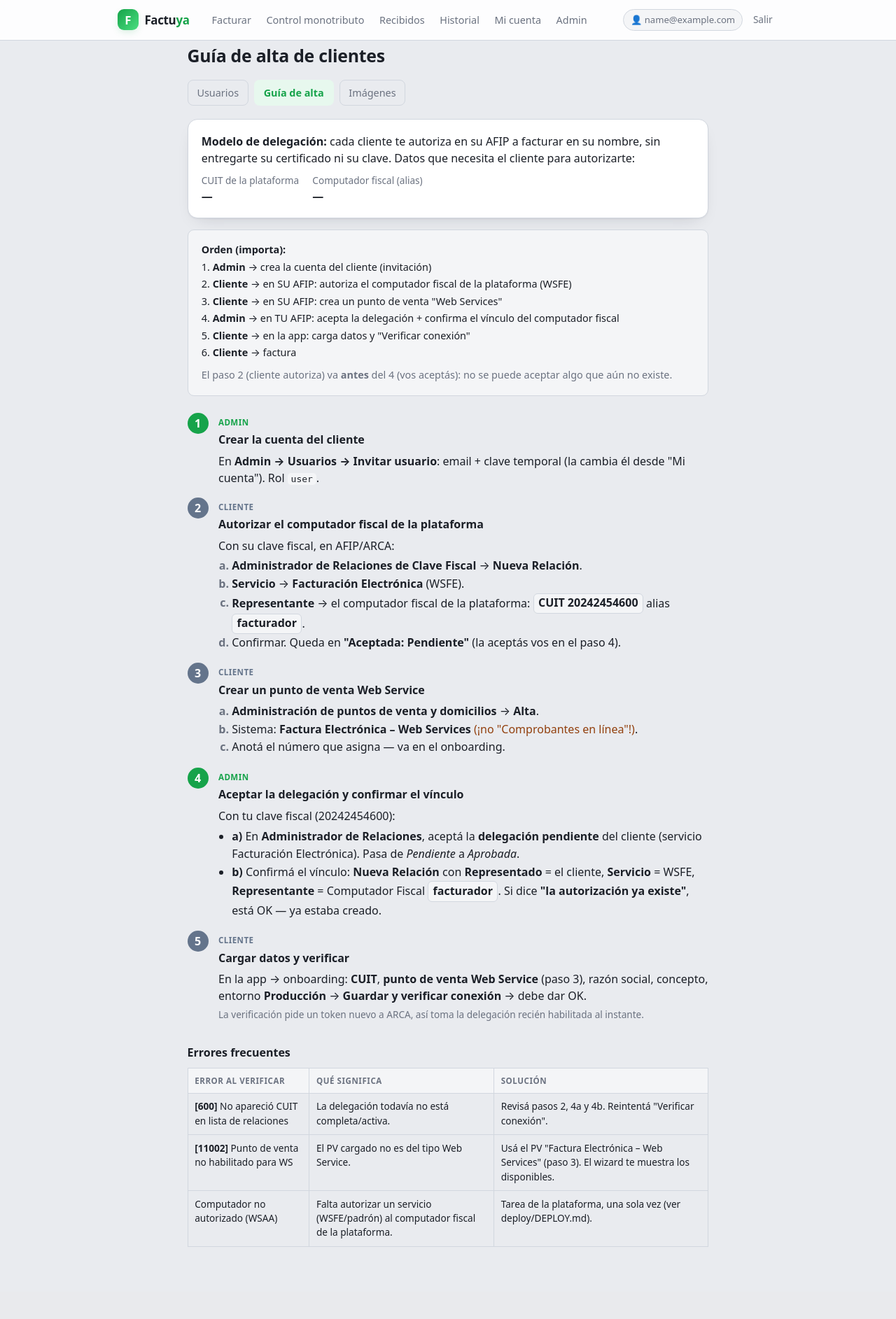
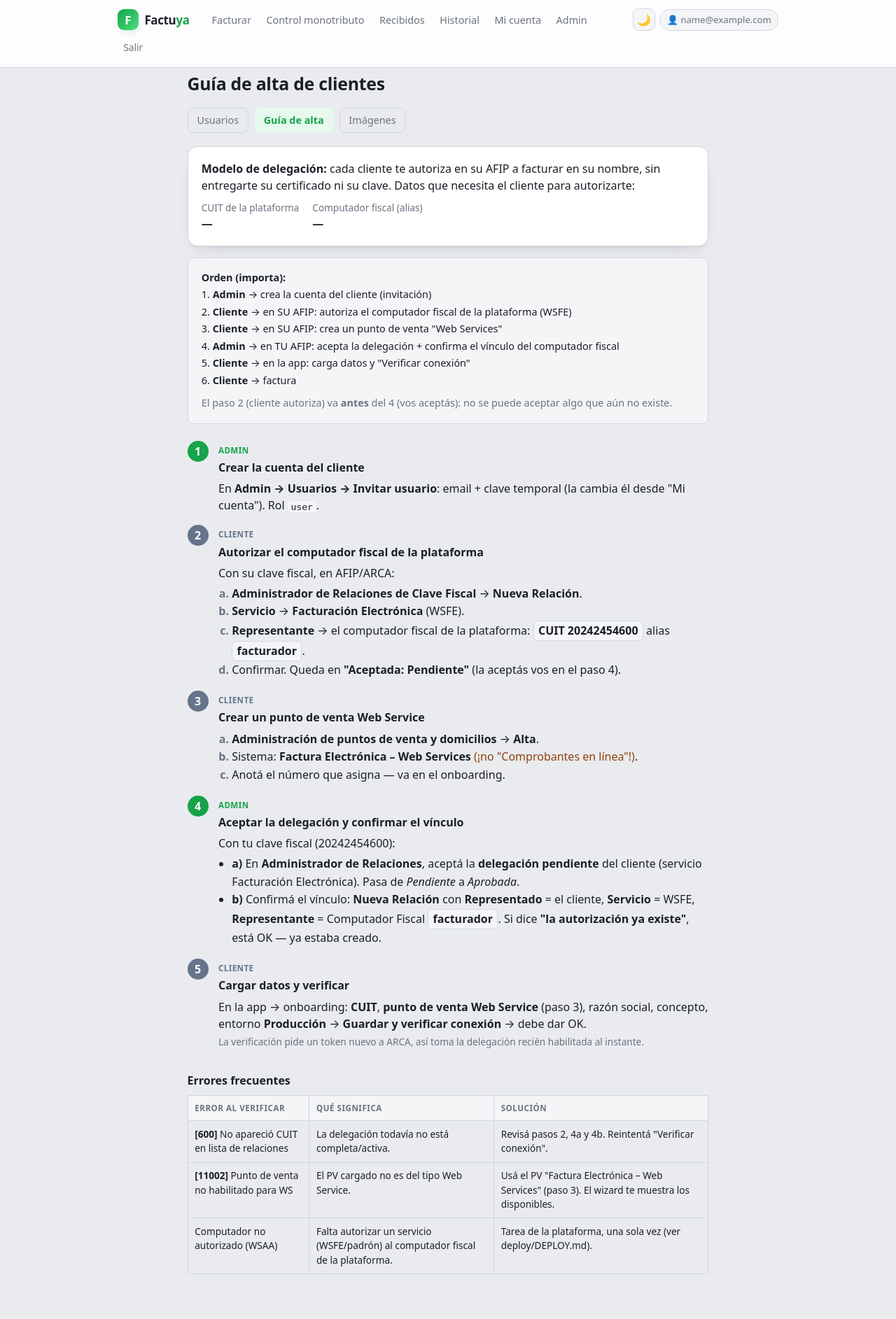
Before and after one commit to sergioseva/facturador-arca, a Flask app: page /admin/guia in a window 1280 px wide. Shown: the whole page at 70% size. Before the commit the page ends 1782 px from the top, so only its background shows below. Run offline with Flask 3, Linux system fonts and the light colour scheme; the visitor is signed in with stand-in values (Sample User, id 1); data comes from the database, SQL or seed files in the repository.

Commit message:
UI: más contraste en campos + toggle de tema claro/oscuro
- Sube otro punto el contraste de inputs (--field, --border-strong, inset) en
  ambos temas.
- Botón ☀️/🌙 en la barra para cambiar tema al instante, persistido en
  localStorage; por defecto sigue al sistema. data-theme en <html> + script en
  <head> para aplicarlo sin parpadeo.

Co-Authored-By: Claude Opus 4.8 (1M context) <noreply@anthropic.com>

```diff
--- a/templates/base.html
+++ b/templates/base.html
@@ -6,8 +6,8 @@
   <title>{% block title %}Factuya{% endblock %}</title>
   <style>
     :root {
-      --bg: #e9ebef; --surface: #ffffff; --surface-2: #f4f5f7; --field: #eef0f5;
-      --border: #d2d7df; --border-strong: #a7afbd; --field-inset: inset 0 1px 2px rgba(16,24,40,.07);
+      --bg: #e9ebef; --surface: #ffffff; --surface-2: #f4f5f7; --field: #e3e6ee;
+      --border: #d2d7df; --border-strong: #97a0b1; --field-inset: inset 0 1px 2px rgba(16,24,40,.10);
       --text: #1b1f27; --muted: #6b7280;
       --primary: #16a34a; --primary-hover: #15803d; --primary-soft: #e7f8ee; --on-primary: #ffffff;
       --accent-2: #4ade80;
@@ -18,19 +18,28 @@
       --shadow: 0 1px 2px rgba(16,24,40,.05), 0 10px 24px -14px rgba(16,24,40,.22);
       color-scheme: light;
     }
-    @media (prefers-color-scheme: dark) {
-      :root {
-        --bg: #121419; --surface: #1c1f26; --surface-2: #23262e; --field: #2d333e;
-        --border: #333a45; --border-strong: #525c6b; --field-inset: inset 0 1px 2px rgba(0,0,0,.30);
+    /* Oscuro: por sistema (si no hay preferencia manual) o forzado con data-theme */
+    @media (prefers-color-scheme: dark) { :root:not([data-theme]) {
+        --bg: #121419; --surface: #1c1f26; --surface-2: #23262e; --field: #353c4a;
+        --border: #333a45; --border-strong: #626d7e; --field-inset: inset 0 1px 2px rgba(0,0,0,.35);
         --text: #e6e8ec; --muted: #9aa3b0;
         --primary: #22c55e; --primary-hover: #4ade80; --primary-soft: #16271d;
-        --accent-2: #4ade80;
-        --ring: rgba(34,197,94,.32);
+        --accent-2: #4ade80; --ring: rgba(34,197,94,.32);
         --ok-bg: #0f3d24; --ok-fg: #86efac; --err-bg: #3f1717; --err-fg: #fca5a5;
         --warn-bg: #3a2f0a; --warn-fg: #fde68a;
         --shadow: 0 1px 2px rgba(0,0,0,.4), 0 12px 30px -16px rgba(0,0,0,.7);
         color-scheme: dark;
-      }
+    } }
+    :root[data-theme="dark"] {
+        --bg: #121419; --surface: #1c1f26; --surface-2: #23262e; --field: #353c4a;
+        --border: #333a45; --border-strong: #626d7e; --field-inset: inset 0 1px 2px rgba(0,0,0,.35);
+        --text: #e6e8ec; --muted: #9aa3b0;
+        --primary: #22c55e; --primary-hover: #4ade80; --primary-soft: #16271d;
+        --accent-2: #4ade80; --ring: rgba(34,197,94,.32);
+        --ok-bg: #0f3d24; --ok-fg: #86efac; --err-bg: #3f1717; --err-fg: #fca5a5;
+        --warn-bg: #3a2f0a; --warn-fg: #fde68a;
+        --shadow: 0 1px 2px rgba(0,0,0,.4), 0 12px 30px -16px rgba(0,0,0,.7);
+        color-scheme: dark;
     }
     * { box-sizing: border-box; }
     html, body { background: var(--bg); }
@@ -103,8 +112,15 @@
     .spinner { display: inline-block; width: 1.05em; height: 1.05em; vertical-align: -.18em; margin-right: .5em;
       border: 2.5px solid rgba(255,255,255,.45); border-top-color: #fff; border-radius: 50%; animation: girar .7s linear infinite; }
     @keyframes girar { to { transform: rotate(360deg); } }
+    .tema { background: var(--surface-2); border: 1px solid var(--border); color: var(--text); cursor: pointer;
+      width: 2rem; height: 2rem; border-radius: 8px; font-size: 1rem; line-height: 1; display: inline-flex;
+      align-items: center; justify-content: center; padding: 0; }
+    .tema:hover { border-color: var(--border-strong); }
     {% block style %}{% endblock %}
   </style>
+  <script>
+    (function(){ try { var t = localStorage.getItem('tema'); if (t === 'dark' || t === 'light') document.documentElement.setAttribute('data-theme', t); } catch (e) {} })();
+  </script>
 </head>
 <body>
   {% if g.user %}
@@ -120,6 +136,7 @@
         {% if g.user.role == 'admin' %}<a href="{{ url_for('admin_users') }}">Admin</a>{% endif %}
       </nav>
       <span class="spacer"></span>
+      <button class="tema" id="tema-toggle" type="button" title="Cambiar tema claro/oscuro" aria-label="Cambiar tema">🌙</button>
       <span class="chip">👤 {{ g.user.email }}</span>
       <a class="logout" href="{{ url_for('logout') }}">Salir</a>
     </div>
@@ -128,5 +145,23 @@
   <main class="wrap">
     {% block content %}{% endblock %}
   </main>
+  <script>
+    (function(){
+      var btn = document.getElementById('tema-toggle');
+      if (!btn) return;
+      function efectivo(){
+        return document.documentElement.getAttribute('data-theme')
+          || (window.matchMedia('(prefers-color-scheme: dark)').matches ? 'dark' : 'light');
+      }
+      function pintar(){ btn.textContent = efectivo() === 'dark' ? '☀️' : '🌙'; }
+      pintar();
+      btn.addEventListener('click', function(){
+        var nuevo = efectivo() === 'dark' ? 'light' : 'dark';
+        document.documentElement.setAttribute('data-theme', nuevo);
+        try { localStorage.setItem('tema', nuevo); } catch (e) {}
+        pintar();
+      });
+    })();
+  </script>
 </body>
 </html>
```
